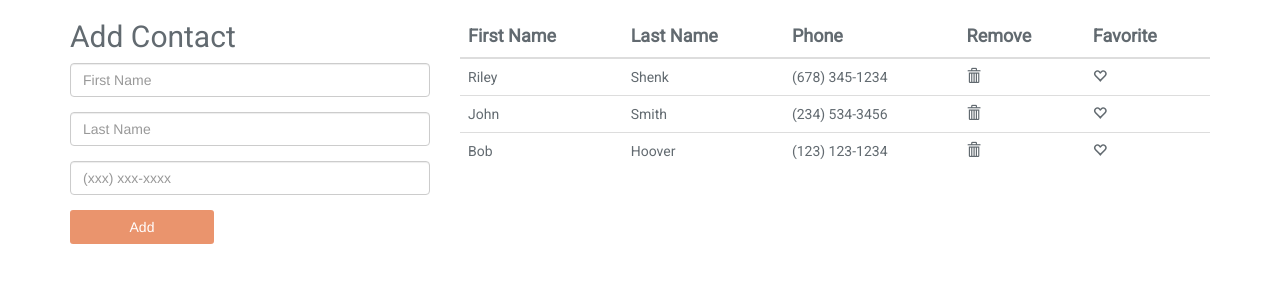
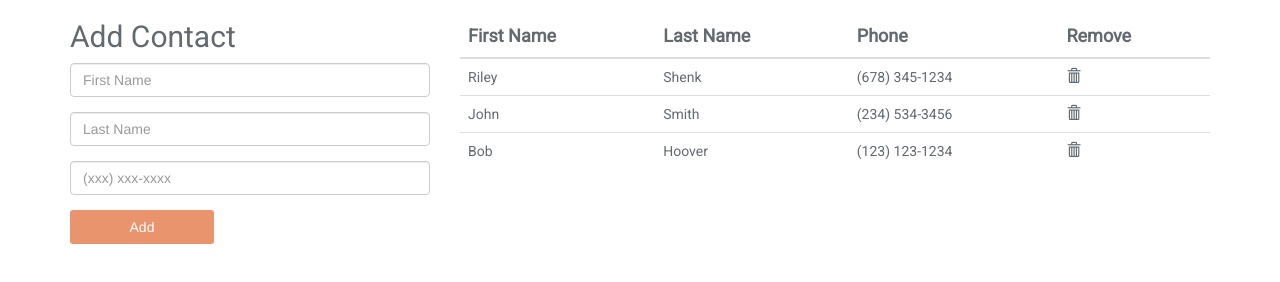
Before and after one commit to lawnchamp/knockout_exercise, a plain HTML site: page index.html in a window 1280 px wide. Drawn offline with nearby package versions, Linux system fonts and the light colour scheme.

Commit message:
got rid of favorites column

```diff
--- a/index.html
+++ b/index.html
@@ -37,7 +37,6 @@
               <th data-bind='click: sortByLast' class='show-button'>Last Name</th>
               <th>Phone</th>
               <th>Remove</th>
-              <th>Favorite</th>
             </tr>
           </thead>
           <tbody data-bind='foreach: contacts'>
@@ -54,9 +53,6 @@
               <td>
                 <span class="glyphicon glyphicon-trash" data-bind='click: removeContact'></span>
               </td>
-              <td>
-                <span class="glyphicon glyphicon-heart-empty"></span>
-              </td>
             </tr>
           </tbody>
         </table>
```
